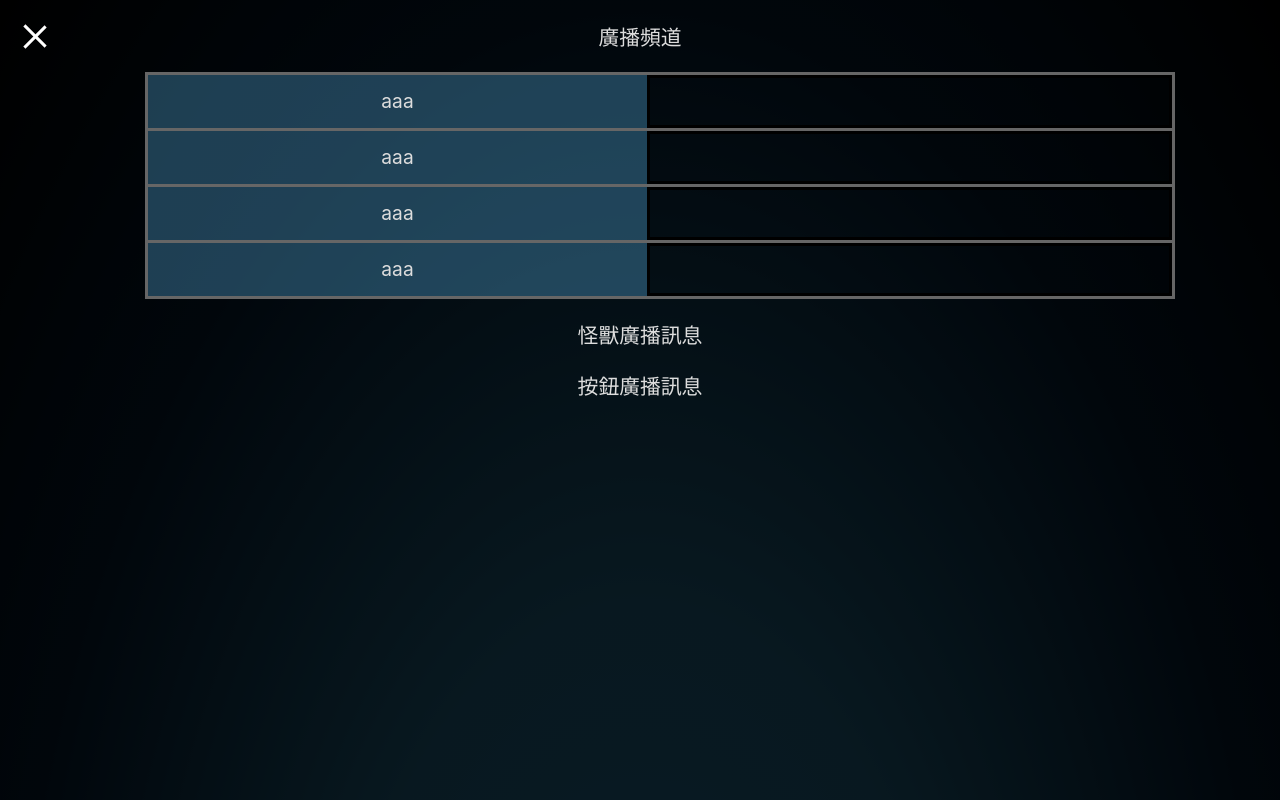
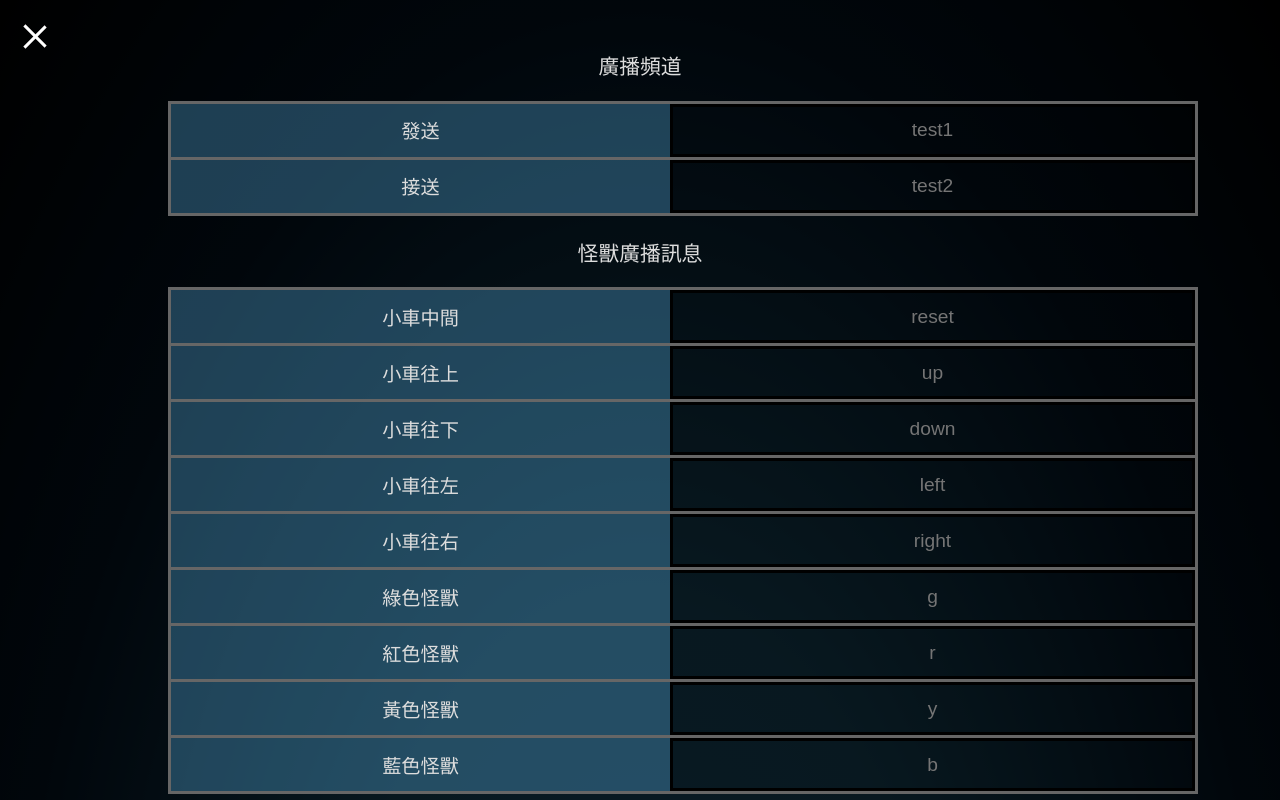
Before and after one commit to webduinoio/webduino-remote, a React (Create React App) app in the folder my-app/: page / in a window 1280 px wide. Both pictures are taken after a click on the element 35 px from the left and 35 px from the top of the page. Shown: the top 800 px of the page. Built offline with nearby package versions, Linux system fonts and the light colour scheme.

Commit message:
feat: :art: Add Menu Button

```diff
--- a/my-app/src/components/Hamburger/index.css
+++ b/my-app/src/components/Hamburger/index.css
@@ -2,6 +2,7 @@
     width: 30px;
     height: 30px;
     box-sizing: border-box;
+    justify-items: flex-end;
 }
 
 .Hamburger-line{
--- a/my-app/src/components/Setting/Setting.tsx
+++ b/my-app/src/components/Setting/Setting.tsx
@@ -1,24 +1,58 @@
-import React from 'react'
+import React, { useState } from 'react'
+import SettingLink from '../SettingLink/SettingLink'
 import SettingList from '../SettingList/SettingList'
+import SettingPopup from '../SettingPopup/SettingPopup'
+
 import "./index.css"
 
+
 function Setting() {
-  const settingTopic = {
-    '發送':'test1',
-    '接送':'test2'
-  }
+  const [popupIsShow, setPopupIsShow] = useState(false)
+  const settingTopic = [
+    { '發送': 'test1' },
+    { '接送': 'test2' }
+  ]
+  const settingMonsterText = [
+    { '小車中間': 'reset' },
+    { '小車往上': 'up' },
+    { '小車往下': 'down' },
+    { '小車往左': 'left' },
+    { '小車往右': 'right' },
+    { '綠色怪獸': 'g' },
+    { '紅色怪獸': 'r' },
+    { '黃色怪獸': 'y' },
+    { '藍色怪獸': 'b' },
+  ]
+  const settingButtonText = [
+    { '按鈕1': '1' },
+    { '按鈕2': '2' },
+    { '按鈕3': '3' },
+    { '按鈕4': '4' },
+    { '按鈕5': '5' },
+    { '按鈕6': '6' },
+    { '按鈕7': '7' },
+    { '按鈕8': '8' },
+    { '按鈕9': '9' },
+    { '按鈕10': '10' },
+  ]
   return (
     <div className='Setting'>
       <div className="Setting-topic">
         <p className='Setting-title'>廣播頻道</p>
-          <SettingList />
+        <SettingList settingInfos={settingTopic} />
       </div>
       <div className="Setting-monsterText">
         <p className='Setting-title'>怪獸廣播訊息</p>
+        <SettingList settingInfos={settingMonsterText} />
       </div>
       <div className="Setting-buttonText">
         <p className='Setting-title'>按鈕廣播訊息</p>
+        <SettingList settingInfos={settingButtonText} />
       </div>
+      <SettingLink setPopupIsShow={setPopupIsShow}/>
+      {
+        popupIsShow?<SettingPopup setPopupIsShow={setPopupIsShow}/>:""
+      }
     </div>
   )
 }
--- a/my-app/src/components/Setting/index.css
+++ b/my-app/src/components/Setting/index.css
@@ -1,9 +1,26 @@
 .Setting {
-
+    width: 80vw;
+    height: 80%;
+    margin: 50px auto;
+    animation-name: enter;
+    animation-duration: 0.3s;
+    animation-iteration-count: 1;
 }
 
 .Setting-title {
     text-align: center;
     font-size: 1.3rem;
     color: #ddd;
+
+
 }
+
+@keyframes enter {
+    from {
+        transform: translateX(100%);
+    }
+
+    to {
+        transform: translateX(0);
+    }
+}
--- a/my-app/src/components/SettingLIstItem/SettingListItem.tsx
+++ b/my-app/src/components/SettingLIstItem/SettingListItem.tsx
@@ -1,11 +1,13 @@
 import React from 'react'
 import './index.css'
 
-function SettingListItem() {
+
+
+function SettingListItem({settingInfo}:any) {
   return (
     <li className='SettingListItem'>
-        <div className='SettingListItem-title'>aaa</div>
-        <input className='SettingListItem-input' />
+        <div className='SettingListItem-title'>{Object.keys(settingInfo)}</div>
+        <input className='SettingListItem-input' placeholder={settingInfo[Object.keys(settingInfo)[0]]}/>
     </li>
   )
 }
--- /dev/null
+++ b/my-app/src/components/SettingLink/SettingLink.tsx
@@ -0,0 +1,16 @@
+import React, { useState } from 'react'
+import SettingPopup from '../SettingPopup/SettingPopup'
+import './index.css'
+
+interface Props{
+    setPopupIsShow:(state:boolean)=>void
+}
+
+function SettingLink({setPopupIsShow}:Props) {
+  return (
+    <div className='SettingLink' onClick={()=>setPopupIsShow(true)}>儲存分享連結
+    </div>
+  )
+}
+
+export default SettingLink
--- /dev/null
+++ b/my-app/src/components/SettingLink/index.css
@@ -0,0 +1,11 @@
+.SettingLink {
+    width: max-content;
+    font-size: 1.2rem;
+    margin: 30px auto 10px;
+    padding: 10px 30px;
+    background: #e50;
+    border-radius: 20px;
+    text-shadow: #900 0 0 5px;
+    color: #ddd;
+
+}
--- a/my-app/src/components/SettingList/SettingList.tsx
+++ b/my-app/src/components/SettingList/SettingList.tsx
@@ -2,13 +2,13 @@ import React from 'react'
 import SettingListItem from '../SettingLIstItem/SettingListItem'
 import './index.css'
 
-function SettingList() {
+
+function SettingList({settingInfos}:any) {
   return (
     <ul className='SettingList'>
-        <SettingListItem />
-        <SettingListItem />
-        <SettingListItem />
-        <SettingListItem />
+        {settingInfos.map((settingInfo:any)=>(
+            <SettingListItem settingInfo={settingInfo}/>
+        ))}
     </ul>
   )
 }
--- /dev/null
+++ b/my-app/src/components/SettingPopup/SettingPopup.tsx
@@ -0,0 +1,19 @@
+import React from 'react'
+import './index.css'
+
+interface Props{
+    setPopupIsShow:(state:boolean)=>void
+}
+
+function SettingPopup({setPopupIsShow}:Props) {
+  return (
+    <div className='SettingPopup'>
+      <div className="SettingPopup-close" onClick={()=>setPopupIsShow(false)}></div>
+      <h4 className='SettingPopup-title'>儲存成功</h4>
+      <div className='SettingPopup-saveURL'>https://webduinoio.github.io/webduino-remote/index.html#-NF73DgaxyGV760xJNE4</div>
+      <div className='SettingPopup-copyBtn' data-clipboard-target="#saveUrl">複製連結</div>
+    </div>
+  )
+}
+
+export default SettingPopup
--- /dev/null
+++ b/my-app/src/components/SettingPopup/index.css
@@ -0,0 +1,71 @@
+.SettingPopup {
+    position: fixed;
+    top: 17%;
+    pointer-events: auto;
+    left: 15%;
+    width: 70%;
+    height: max-content;
+    border: 3px solid #fff;
+    z-index: 34444;
+    border-radius: 20px;
+    padding: 30px 10px;
+    text-align: center;
+    background: rgba(50,100,150,.9);
+    color: #fff;
+    transition: .3s;
+}
+
+.SettingPopup-close {
+    position: absolute;
+    width: 40px;
+    height: 40px;
+    border-radius: 50%;
+    border: 3px solid #fff;
+    background: #123;
+    top: -18px;
+    right: -18px;
+}
+
+.SettingPopup-close::before{
+    content: "";
+    position: absolute;
+    width: 80%;
+    height: 10%;
+    transform-origin: 50% 50%;
+    background: #fff;
+    top: 45%;
+    left: 10%;
+    transform: rotate(45deg);
+}
+.SettingPopup-close::after{
+    content: "";
+    position: absolute;
+    width: 80%;
+    height: 10%;
+    transform-origin: 50% 50%;
+    background: #fff;
+    top: 45%;
+    left: 10%;
+    transform: rotate(-45deg);
+}
+
+.SettingPopup-title {
+    font-size: 1.1rem;
+    margin-bottom: 10px;
+}
+
+.SettingPopup-saveURL {
+    font-size: 1.1rem;
+    width: 100%;
+    word-wrap: break-word;
+    line-height: 1.5;
+}
+
+.SettingPopup-copyBtn {
+    font-size: 1.1rem;
+    padding: 10px 30px;
+    width: max-content;
+    margin: 20px auto 0;
+    background: #e50;
+    border-radius: 20px;
+}
```
Lines whose indentation alone changed are shown as unchanged.
